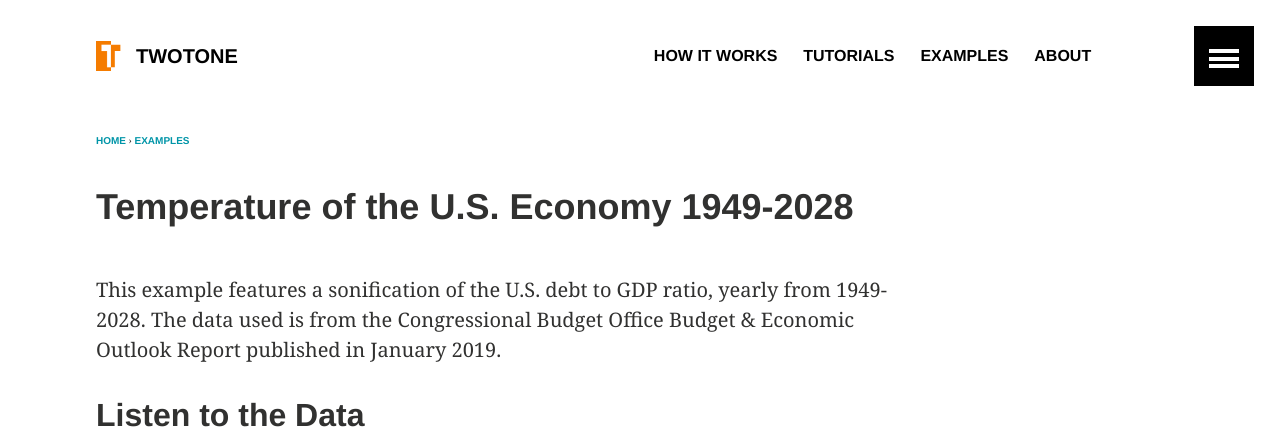
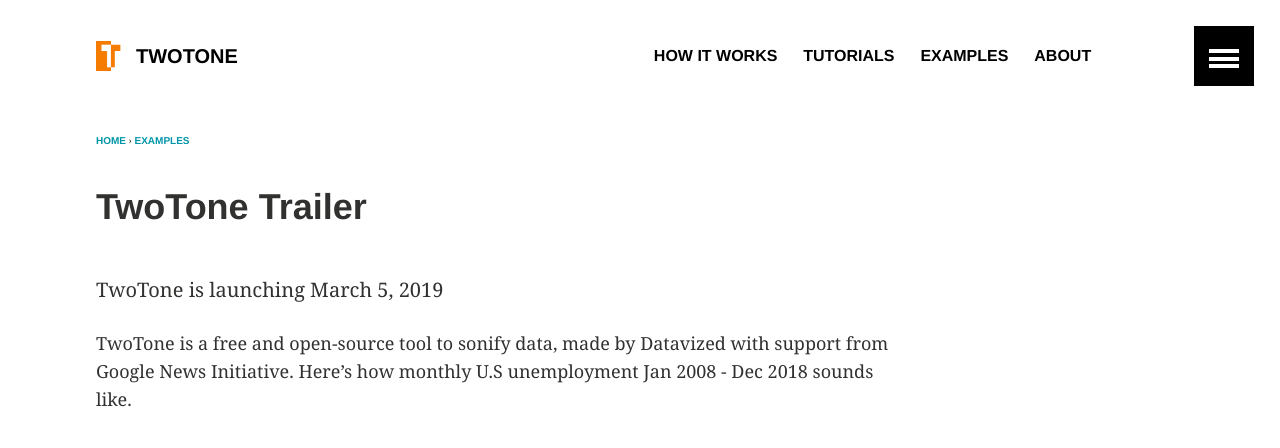
Before and after one commit to sonifydata/twotone.io, a Jekyll site: the page built from _posts/2019-02-26-temperature-of-the-u-s-economy-1949-2028.md, in a window 1280 px wide and 1400 px high. Shown: the top 448 px of the window. Built offline with Jekyll 4.4.1, drawn with Linux system fonts in a browser that asks for light colours; some of the changed text lies outside the part shown.

Commit message:
Update from Forestry.io Debra Anderson updated _posts/2019-02-26-temperature-of-the-u-s-economy-1949-2028.md Debra Anderson deleted _drafts/temperature-of-the-u-s-economy-1949-2028.md

```diff
--- a/_posts/2019-02-26-temperature-of-the-u-s-economy-1949-2028.md
+++ b/_posts/2019-02-26-temperature-of-the-u-s-economy-1949-2028.md
@@ -1,11 +1,11 @@
 ---
 layout: article
-title: Temperature of the U.S. Economy 1949-2028
+title: TwoTone Trailer
 date: 2019-02-26 08:00:00 -0500
 modified: ''
 categories:
 - examples
-excerpt: A data sonifiction of U.S. Debt to GDP Ratio yearly from 1949-2028.
+excerpt: TwoTone is launching March 5, 2019
 tags:
 - video
 - examples
@@ -15,16 +15,10 @@ image:
   credit: ''
 
 ---
-This example features a sonification of the U.S. debt to GDP ratio, yearly from 1949-2028. The data used is from the Congressional Budget Office Budget & Economic Outlook Report published in January 2019.
+TwoTone is launching March 5, 2019
 
-## Listen to the Data
+TwoTone is a free and open-source tool to sonify data, made by Datavized with support from Google News Initiative. Here's how monthly U.S unemployment Jan 2008 - Dec 2018 sounds like.
 
-<iframe width="100%" height="166" scrolling="no" frameborder="no" allow="autoplay" src="https://w.soundcloud.com/player/?url=https%3A//api.soundcloud.com/tracks/581757858%3Fsecret_token%3Ds-E2CJ1&color=%23f57c00&auto_play=false&hide_related=false&show_comments=true&show_user=true&show_reposts=false&show_teaser=true"></iframe>
+## Watch the Trailer
 
-## Watch the Playthrough
-
-<iframe width="560" height="315" src="https://www.youtube.com/embed/nKrEnzibu7w" frameborder="0" allow="accelerometer; autoplay; encrypted-media; gyroscope; picture-in-picture" allowfullscreen></iframe>
-
-## Remix the Project
-
-To remix the project, download the data set [here](https://drive.google.com/file/d/1ZATpGRlbQZewcdRmAjFl-ibJYKWydYhJ/view "U.S. Debt to GDP Ratio"), or explore the data in the Congressional Budget Office report [here](https://www.cbo.gov/publication/54918 "Congressional Budget Office Budget and Economic Outlook Report Jan 2019").
+<iframe width="560" height="315" src="https://www.youtube.com/embed/3nNxZHOA81M" frameborder="0" allow="accelerometer; autoplay; encrypted-media; gyroscope; picture-in-picture" allowfullscreen></iframe>
```
Also changed, not shown: _drafts/temperature-of-the-u-s-economy-1949-2028.md (deleted, +0 -24 lines).
